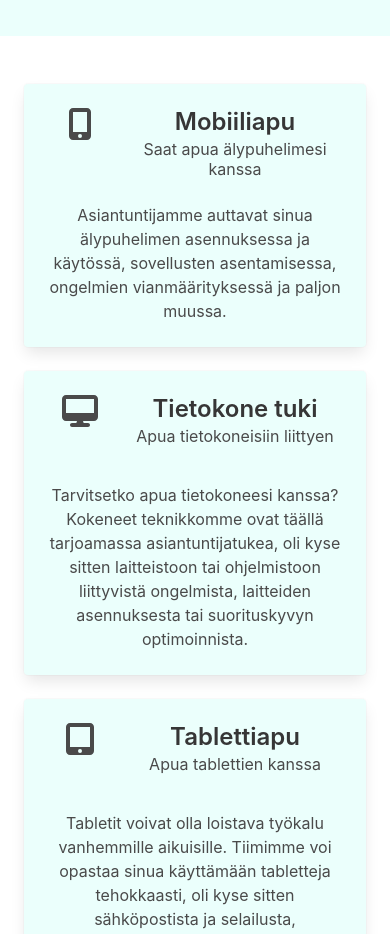
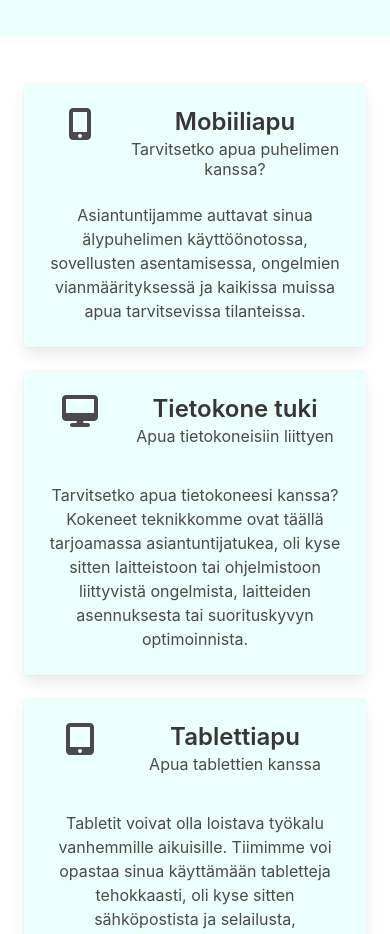
Before and after one commit to Vesku2000/company, a React (Create React App) app: page / in a window 390 px wide. Shown: the part 860-1794 px from the top of the page. Built offline with nearby package versions, Linux system fonts and the light colour scheme.

Commit message:
mobile card done

```diff
--- a/src/components/MobileAssistanceCard.js
+++ b/src/components/MobileAssistanceCard.js
@@ -15,11 +15,11 @@ function MobileAssistanceCard() {
             </div>
             <div className="media-content">
               <p className="title is-4">Mobiiliapu</p>
-              <p className="subtitle is-6">Saat apua älypuhelimesi kanssa</p>
+              <p className="subtitle is-6">Tarvitsetko apua puhelimen kanssa?</p>
             </div>
           </div>
           <div className="content">
-            Asiantuntijamme auttavat sinua älypuhelimen asennuksessa ja käytössä, sovellusten asentamisessa, ongelmien vianmäärityksessä ja paljon muussa.
+            Asiantuntijamme auttavat sinua älypuhelimen käyttöönotossa, sovellusten asentamisessa, ongelmien vianmäärityksessä ja kaikissa muissa apua tarvitsevissa tilanteissa.
           </div>
         </div>
       </div>
```
